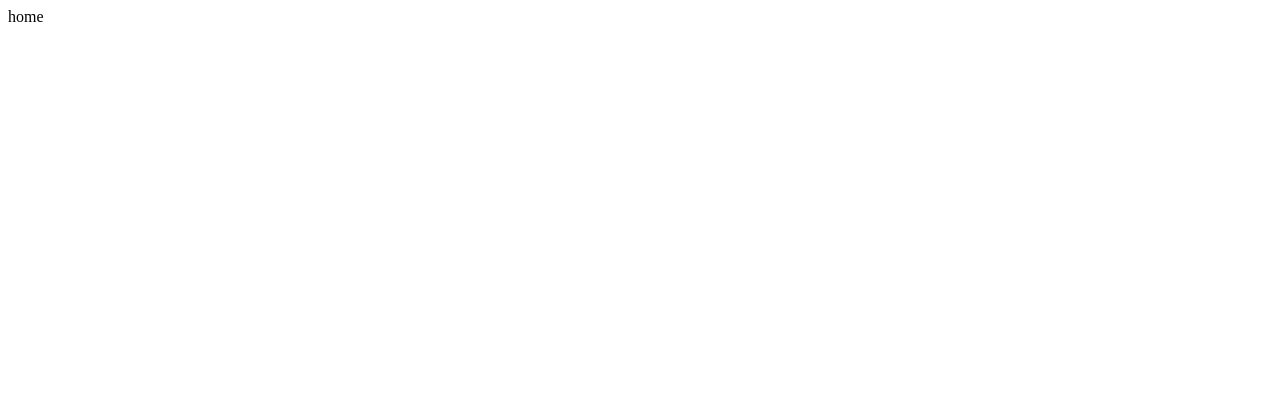
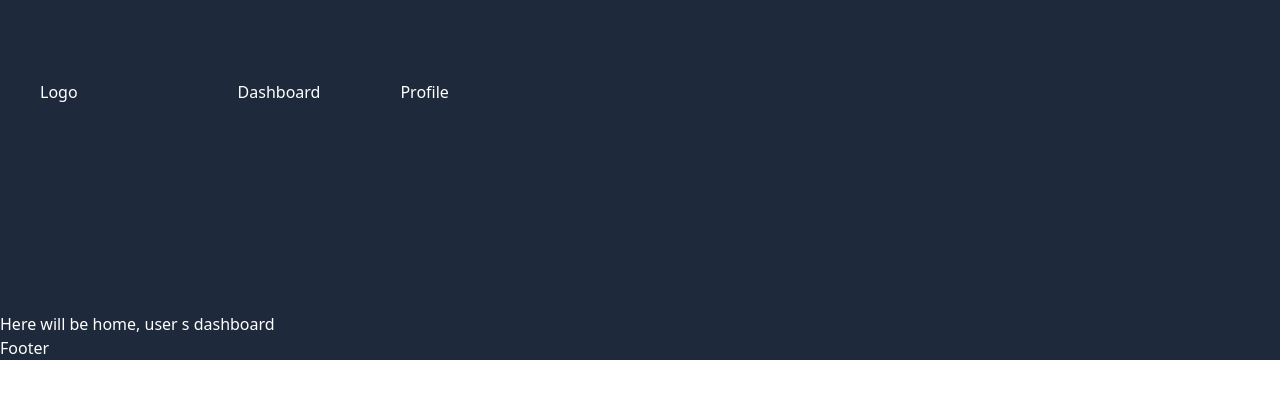
Before and after one commit to baradev/good-first-issue, a Next.js app: page / in a window 1280 px wide. Shown: the top 398 px of the page. Built offline with nearby package versions, Linux system fonts and the light colour scheme.

Commit message:
add new routes and layouts

```diff
--- a/src/app/(user)/layout.tsx
+++ b/src/app/(user)/layout.tsx
@@ -1,3 +1,7 @@
+import Footer from '@/components/footer/Footer'
+import NavBar from '@/components/navbar/NavBar'
+import '@/app/globals.css'
+
 export const metadata = {
   title: 'Next.js',
   description: 'Generated by Next.js',
@@ -10,7 +14,11 @@ export default function RootLayout({
 }) {
   return (
     <html lang="en">
-      <body>{children}</body>
+      <body>
+        <NavBar />
+        {children}
+        <Footer />
+      </body>
     </html>
   )
 }
--- a/src/app/(user)/page.tsx
+++ b/src/app/(user)/page.tsx
@@ -1,5 +1,9 @@
 import React from 'react'
 
 export default function home() {
-  return <div>home</div>
+  return (
+    <div className="text-white">
+      <p>Here will be home, user s dashboard</p>
+    </div>
+  )
 }
--- /dev/null
+++ b/src/app/(user)/userProfile/page.tsx
@@ -0,0 +1,9 @@
+import React from 'react'
+
+export default function Profile() {
+  return (
+    <div>
+      <p className="text-white">This will be user profile</p>
+    </div>
+  )
+}
--- a/src/components/navbar/links/Links.tsx
+++ b/src/components/navbar/links/Links.tsx
@@ -2,12 +2,15 @@ import Link from 'next/link'
 import React from 'react'
 
 export default function Links() {
-  const links = [{ title: 'Dashboard', path: '/dashboard' }]
+  const links = [
+    { title: 'Dashboard', path: '/' },
+    { title: 'Profile', path: '/userProfile' },
+  ]
 
   return (
     <div>
       {links.map((link, index) => (
-        <Link key={index} href={link.path}>
+        <Link className="ml-20" key={index} href={link.path}>
           {link.title}
         </Link>
       ))}
```
